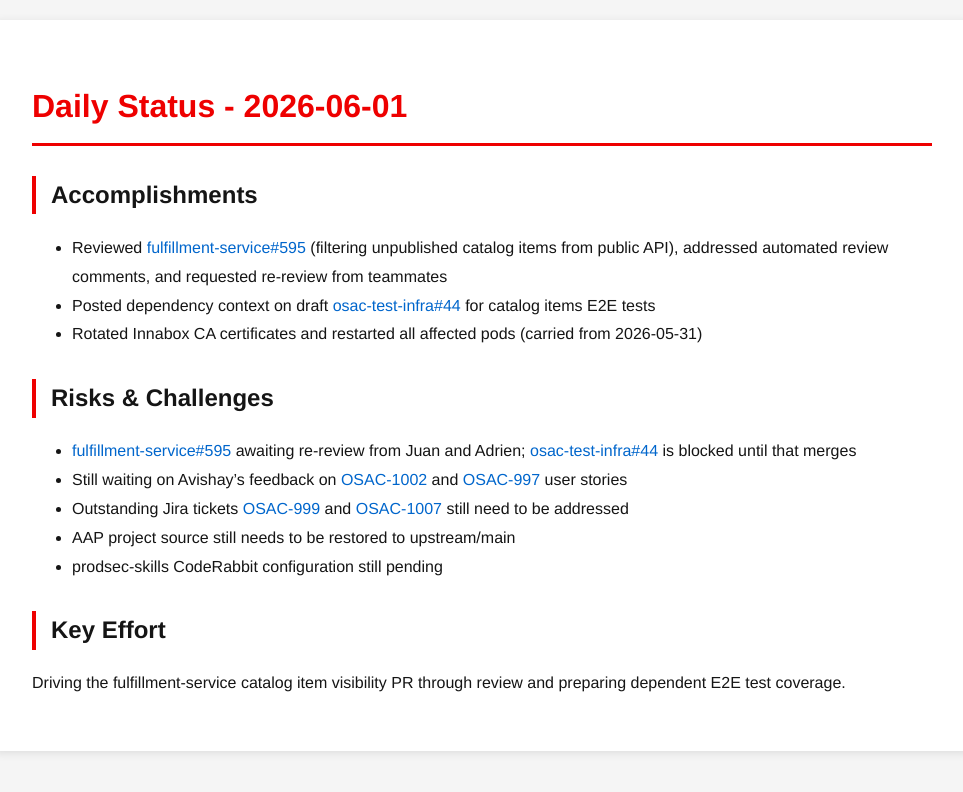
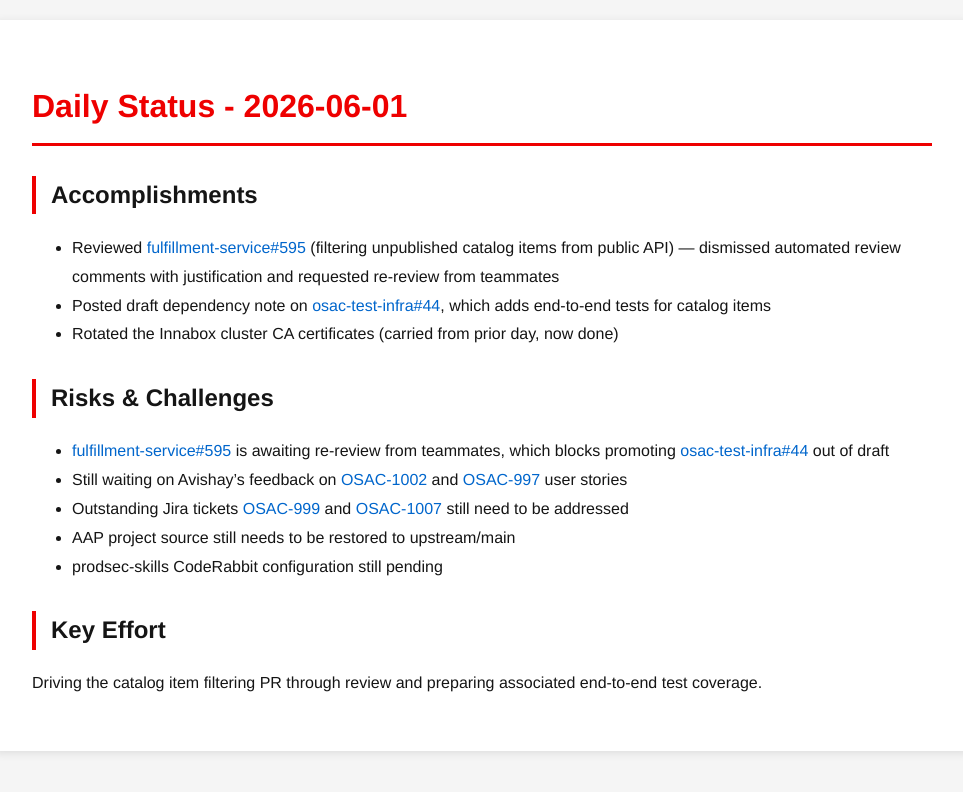
Before and after one commit to tzvatot/daily-status, a Jekyll site: the page built from 2026-06-01.md, in a window 1280 px wide. Shown: the top 792 px of the page, without its empty margins (158-1121 px from the left). Built offline with Jekyll 4.4.1, drawn with Linux system fonts in a browser that asks for light colours.

Commit message:
Daily status update - 2026-06-01

```diff
--- a/2026-06-01.md
+++ b/2026-06-01.md
@@ -7,16 +7,16 @@
 # Daily Status - 2026-06-01
 
 ## Accomplishments
-- Reviewed [fulfillment-service#595](https://github.com/osac-project/fulfillment-service/pull/595) (filtering unpublished catalog items from public API), addressed automated review comments, and requested re-review from teammates
-- Posted dependency context on draft [osac-test-infra#44](https://github.com/osac-project/osac-test-infra/pull/44) for catalog items E2E tests
-- Rotated Innabox CA certificates and restarted all affected pods (carried from 2026-05-31)
+- Reviewed [fulfillment-service#595](https://github.com/osac-project/fulfillment-service/pull/595) (filtering unpublished catalog items from public API) — dismissed automated review comments with justification and requested re-review from teammates
+- Posted draft dependency note on [osac-test-infra#44](https://github.com/osac-project/osac-test-infra/pull/44), which adds end-to-end tests for catalog items
+- Rotated the Innabox cluster CA certificates (carried from prior day, now done)
 
 ## Risks & Challenges
-- [fulfillment-service#595](https://github.com/osac-project/fulfillment-service/pull/595) awaiting re-review from Juan and Adrien; [osac-test-infra#44](https://github.com/osac-project/osac-test-infra/pull/44) is blocked until that merges
+- [fulfillment-service#595](https://github.com/osac-project/fulfillment-service/pull/595) is awaiting re-review from teammates, which blocks promoting [osac-test-infra#44](https://github.com/osac-project/osac-test-infra/pull/44) out of draft
 - Still waiting on Avishay's feedback on [OSAC-1002](https://redhat.atlassian.net/browse/OSAC-1002) and [OSAC-997](https://redhat.atlassian.net/browse/OSAC-997) user stories
 - Outstanding Jira tickets [OSAC-999](https://redhat.atlassian.net/browse/OSAC-999) and [OSAC-1007](https://redhat.atlassian.net/browse/OSAC-1007) still need to be addressed
 - AAP project source still needs to be restored to upstream/main
 - prodsec-skills CodeRabbit configuration still pending
 
 ## Key Effort
-Driving the fulfillment-service catalog item visibility PR through review and preparing dependent E2E test coverage.
+Driving the catalog item filtering PR through review and preparing associated end-to-end test coverage.
```
